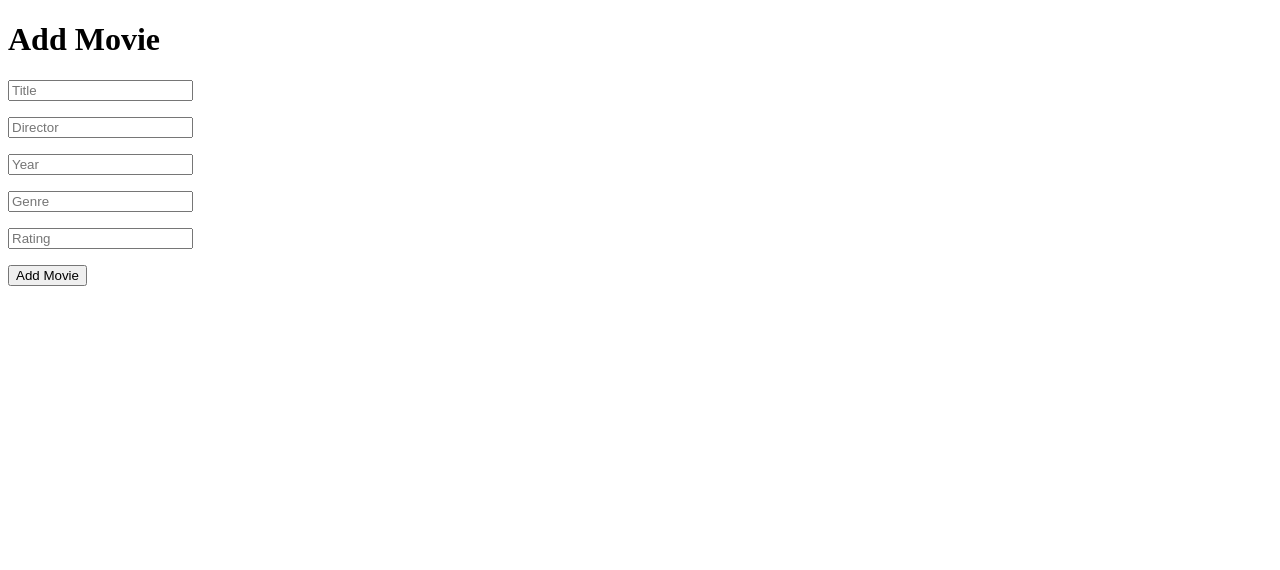
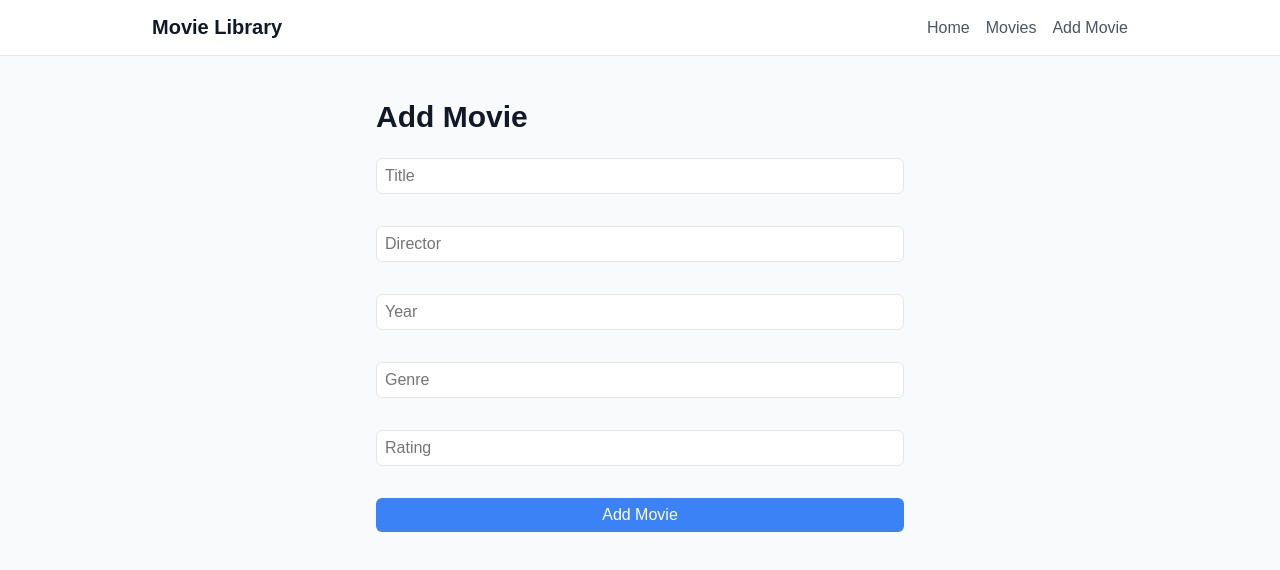
Before and after one commit to schwemax/movie-library, a Next.js app: page /movies/new in a window 1280 px wide. Shown: the top 570 px of the page. Built offline with nearby package versions, Linux system fonts and the light colour scheme; no server answers.

Commit message:
final project polish

```diff
--- a/app/components/MovieCard.jsx
+++ b/app/components/MovieCard.jsx
@@ -2,7 +2,7 @@ import Link from "next/link";
 
 export default function MovieCard({ movie }) {
     return (
-        <div className="border p-4 rounded shadow">
+        <div className="border bg-white p-4 rounded shadow hover:shadow-md transition">
             <Link
                 href={`/movies/${movie.id}`}
                 className="text-xl font-bold text-blue-500"
@@ -13,7 +13,7 @@ export default function MovieCard({ movie }) {
             <p>{movie.director}</p>
 
             <p className="text-sm text-gray-500">
-                {movie.genre} • {movie.year}
+                {movie.genre} - {movie.year}
             </p>
         </div>
     );
--- a/app/components/Navbar.jsx
+++ b/app/components/Navbar.jsx
@@ -0,0 +1,39 @@
+import Link from "next/link";
+
+export default function Navbar() {
+    return (
+        <nav className="border-b bg-white">
+            <div className="max-w-5xl mx-auto px-6 py-4 flex justify-between items-center">
+                <Link
+                    href="/"
+                    className="text-xl font-bold text-gray-900"
+                >
+                    Movie Library
+                </Link>
+
+                <div className="flex gap-4">
+                    <Link
+                        href="/"
+                        className="text-gray-600 hover:text-blue-500"
+                    >
+                        Home
+                    </Link>
+
+                    <Link
+                        href="/movies"
+                        className="text-gray-600 hover:text-blue-500"
+                    >
+                        Movies
+                    </Link>
+
+                    <Link
+                        href="/movies/new"
+                        className="text-gray-600 hover:text-blue-500"
+                    >
+                        Add Movie
+                    </Link>
+                </div>
+            </div>
+        </nav>
+    );
+}
--- /dev/null
+++ b/app/globals.css
@@ -0,0 +1,85 @@
+* {
+    box-sizing: border-box;
+}
+
+body {
+    margin: 0;
+    background: #f8fafc;
+    color: #111827;
+    font-family: Arial, Helvetica, sans-serif;
+}
+
+a {
+    text-decoration: none;
+}
+
+button,
+input {
+    font: inherit;
+}
+
+button {
+    border: 0;
+    cursor: pointer;
+}
+
+.mx-auto { margin-left: auto; margin-right: auto; }
+.mt-4 { margin-top: 1rem; }
+.mb-4 { margin-bottom: 1rem; }
+.mb-6 { margin-bottom: 1.5rem; }
+.ml-4 { margin-left: 1rem; }
+.p-2 { padding: 0.5rem; }
+.p-4 { padding: 1rem; }
+.p-6 { padding: 1.5rem; }
+.px-4 { padding-left: 1rem; padding-right: 1rem; }
+.px-6 { padding-left: 1.5rem; padding-right: 1.5rem; }
+.py-2 { padding-top: 0.5rem; padding-bottom: 0.5rem; }
+.py-4 { padding-top: 1rem; padding-bottom: 1rem; }
+.flex { display: flex; }
+.grid { display: grid; }
+.flex-col { flex-direction: column; }
+.items-center { align-items: center; }
+.justify-between { justify-content: space-between; }
+.gap-4 { gap: 1rem; }
+.max-w-md { max-width: 28rem; }
+.max-w-xl { max-width: 36rem; }
+.max-w-5xl { max-width: 64rem; }
+.w-full { width: 100%; }
+.rounded { border-radius: 0.375rem; }
+.border { border: 1px solid #e5e7eb; }
+.border-b { border-bottom: 1px solid #e5e7eb; }
+.bg-white { background-color: #ffffff; }
+.bg-blue-500 { background-color: #3b82f6; }
+.bg-green-500 { background-color: #22c55e; }
+.bg-red-500 { background-color: #ef4444; }
+.text-white { color: #ffffff; }
+.text-blue-500 { color: #3b82f6; }
+.text-green-500 { color: #22c55e; }
+.text-red-500 { color: #ef4444; }
+.text-gray-500 { color: #6b7280; }
+.text-gray-600 { color: #4b5563; }
+.text-gray-900 { color: #111827; }
+.text-sm { font-size: 0.875rem; }
+.text-xl { font-size: 1.25rem; }
+.text-2xl { font-size: 1.5rem; }
+.text-3xl { font-size: 1.875rem; }
+.text-4xl { font-size: 2.25rem; }
+.font-bold { font-weight: 700; }
+.shadow { box-shadow: 0 1px 3px rgba(15, 23, 42, 0.12); }
+.transition { transition: all 0.2s ease; }
+.space-y-3 > * + * { margin-top: 0.75rem; }
+.grid-cols-1 { grid-template-columns: repeat(1, minmax(0, 1fr)); }
+.hover\:shadow-md:hover { box-shadow: 0 10px 20px rgba(15, 23, 42, 0.12); }
+.hover\:text-blue-500:hover { color: #3b82f6; }
+
+@media (min-width: 640px) {
+    .sm\:grid-cols-2 {
+        grid-template-columns: repeat(2, minmax(0, 1fr));
+    }
+}
+
+@media (min-width: 1024px) {
+    .lg\:grid-cols-3 {
+        grid-template-columns: repeat(3, minmax(0, 1fr));
+    }
+}
--- a/app/layout.js
+++ b/app/layout.js
@@ -1,12 +1,18 @@
+import Navbar from "./components/Navbar";
+import "./globals.css";
+
 export const metadata = {
-  title: 'Next.js',
-  description: 'Generated by Next.js',
+  title: "Movie Library",
+  description: "A movie library CRUD app built with Next.js and Supabase",
 }
 
 export default function RootLayout({ children }) {
   return (
     <html lang="en">
-      <body>{children}</body>
+      <body>
+        <Navbar />
+        <main>{children}</main>
+      </body>
     </html>
   )
 }
```
Also changed, not shown: app/movies/[id]/page.js (+13 -1 lines), app/movies/page.js (+16 -2 lines), app/page.js (+33 -0 lines), 1 other file (tests, documents, lock files or other folders).
